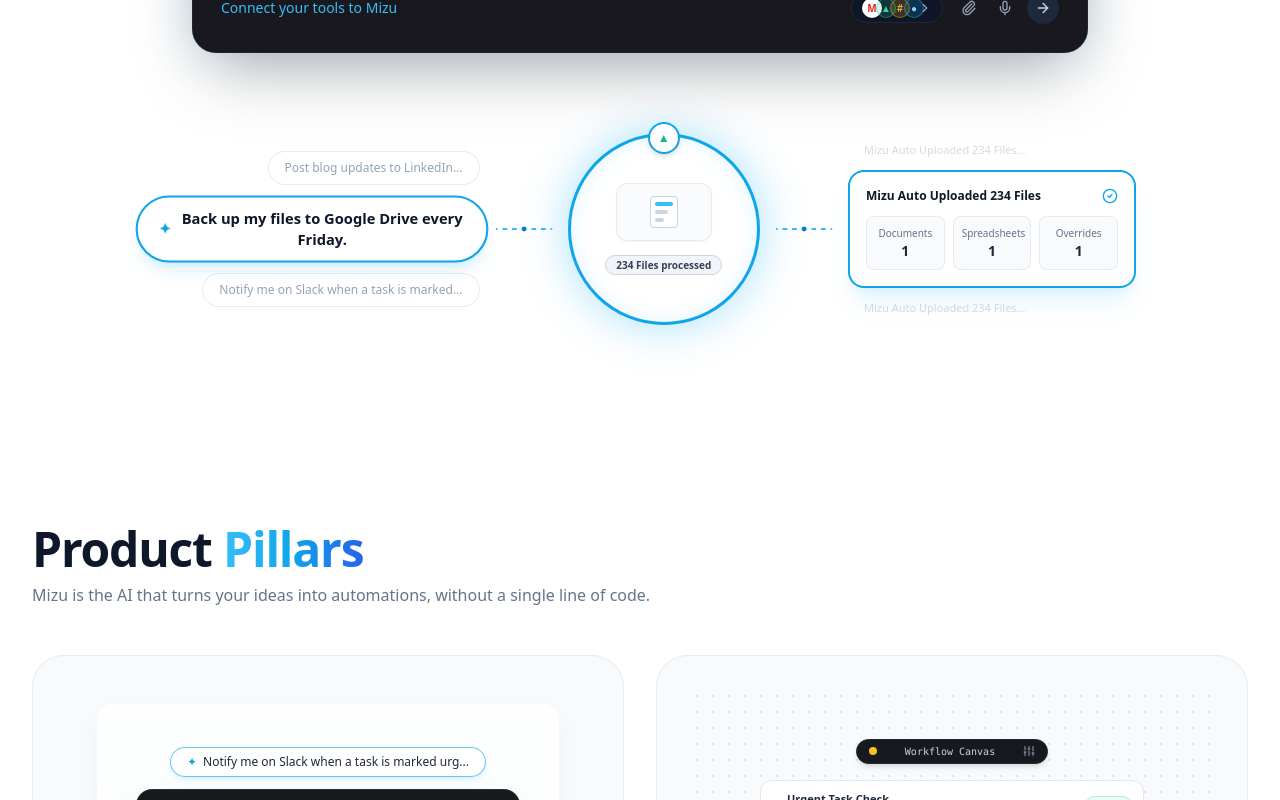
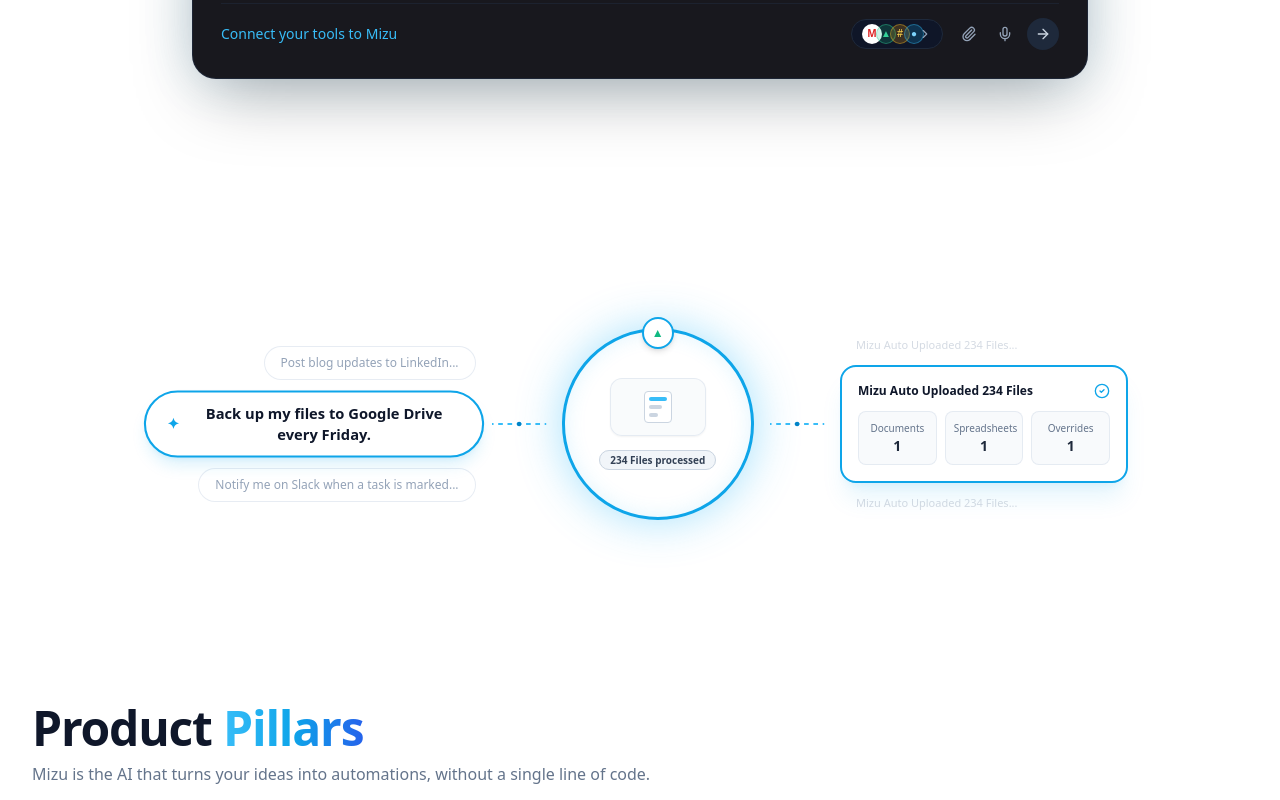
Before and after one commit to zeeshan99996/EMAIL-TRACKER-, a Next.js app: page / in a window 1280 px wide. Shown: the part 596-1396 px from the top of the page. Built offline with nearby package versions, Linux system fonts and the light colour scheme.

Commit message:
Move interactive workflow visualizer section further down with generous spacing

```diff
--- a/components/mizu-landing.tsx
+++ b/components/mizu-landing.tsx
@@ -377,11 +377,13 @@
             </div>
           </div>
         </div>
+      </section>
 
-        {/* ========================================================================= */}
-        {/* 5. HERO INTERACTIVE WORKFLOW FLOW VISUALIZER */}
-        {/* ========================================================================= */}
-        <div className="mt-14 sm:mt-20 max-w-5xl mx-auto relative px-2 sm:px-4">
+      {/* ========================================================================= */}
+      {/* 5. INTERACTIVE WORKFLOW FLOW VISUALIZER (MOVED DOWN WITH GENEROUS SPACING) */}
+      {/* ========================================================================= */}
+      <section className="pt-16 sm:pt-24 md:pt-32 pb-12 sm:pb-20 max-w-5xl mx-auto relative px-4 sm:px-6">
+        <div className="relative">
           <div className="flex flex-col lg:flex-row items-center justify-between gap-8 lg:gap-4 relative">
             {/* ------------------------------------------------------------- */}
             {/* Left Column: Stacked Prompt Pills */}
```
